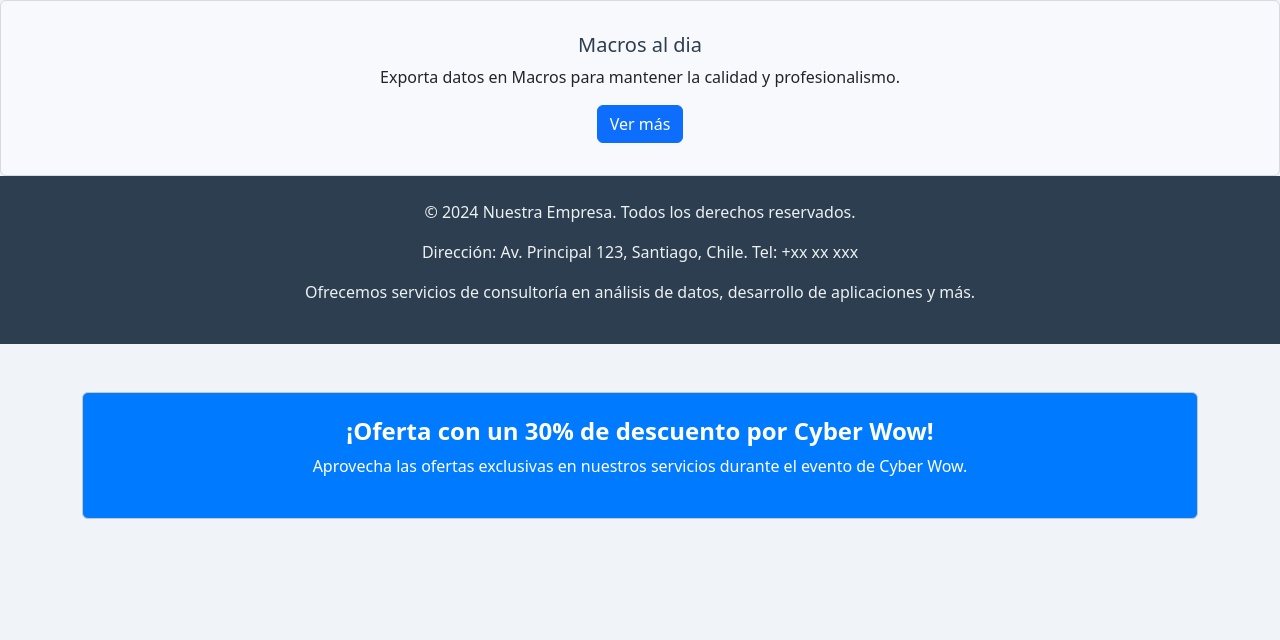
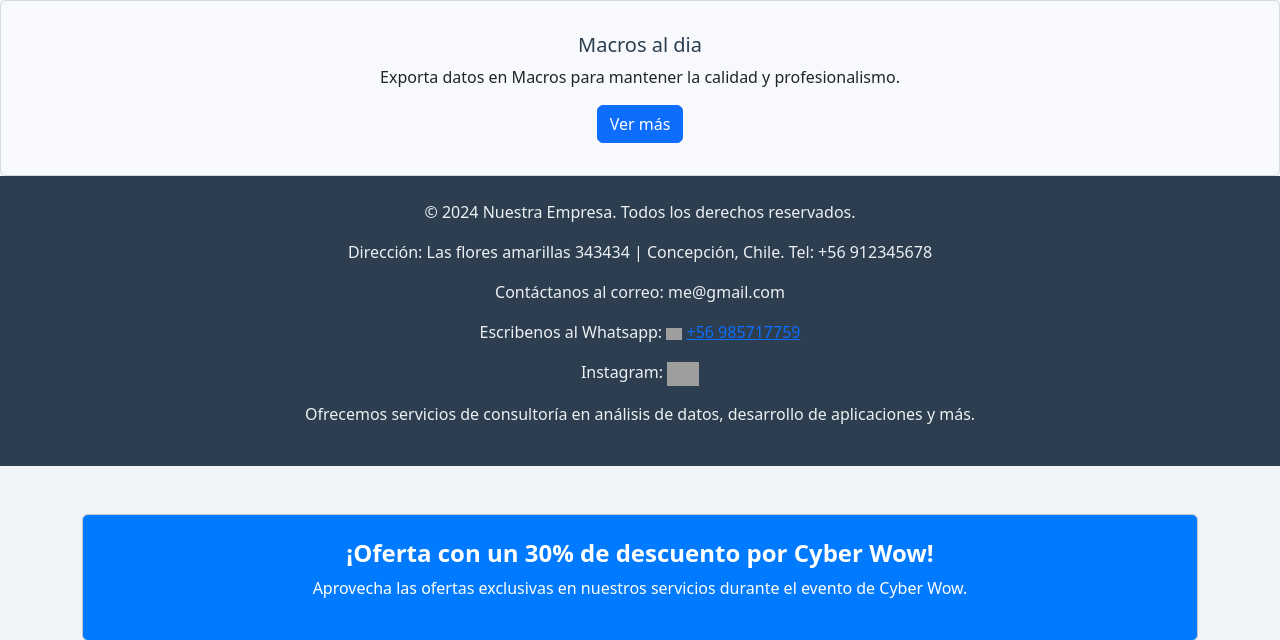
Before and after one commit to Katherinecg07/dta_funtactics, a Django app: page /sheetmaker/macros in a window 1280 px wide. Shown: the part 56-696 px from the top of the page. Run offline with Django 5.2, Linux system fonts and the light colour scheme; grey boxes are pictures that could not be loaded.

Commit message:
Cambios en layout_sheetmaker y views
modificación en layout_sheetmaker.html y views.py de sheetmaker

```diff
--- a/sheetmaker/urls.py
+++ b/sheetmaker/urls.py
@@ -7,5 +7,5 @@ urlpatterns = [ # como excribir url en navegador---> sheetmaker/macros
     path("macros", views.v_macros, name="macros"),
     path("powerbi", views.v_powerbi, name="powerbi"),
     path("analitica", views.v_analitica, name="analitica"),
-
+    # buscar_navegador /funcion/ nombre para ubicar url
 ]
--- a/sheetmaker/views.py
+++ b/sheetmaker/views.py
@@ -3,17 +3,36 @@ from django.http import HttpResponse
 from openpyxl import Workbook
 import datetime
 # Create your views here.
+
+# Declarar una variable
+static_values =  {
+    "direccion": "Las flores amarillas 343434 | Concepción",
+    "telefono": "+56 912345678",
+    "email": " me@gmail.com",
+    "whatsapp": "+56 985717759",
+    "instagram": ""
+}
+
 def index(request):
     return HttpResponse("sheetmaker index")
 
 def v_macros(request): # carpeta en donde se encuentra el html
-    return render(request, "sheetmaker/macros.html")
+    context =  {
+        "static_values": static_values
+    }
+    return render(request, "sheetmaker/macros.html", context)
 
 def v_powerbi(request):
-    return render(request, "sheetmaker/powerbi.html")
+    context =  {
+        "static_values": static_values
+    }
+    return render(request, "sheetmaker/powerbi.html", context)
 
 def v_analitica(request):
-    return render(request, "sheetmaker/analitica.html")
+    context =  {
+        "static_values": static_values
+    }
+    return render(request, "sheetmaker/analitica.html", context)
 
 def v_reporte_xls(request):
     # Crear un libro de Excel
--- a/templates/layout_sheetmaker.html
+++ b/templates/layout_sheetmaker.html
@@ -81,7 +81,20 @@
     <footer class="text-center py-4">
         <div class="container">
             <p>&copy; 2024 Nuestra Empresa. Todos los derechos reservados.</p>
-            <p>Dirección: Av. Principal 123, Santiago, Chile. Tel: +xx xx xxx</p>
+            <p>Dirección: {{ static_values.direccion }}, Chile. Tel: {{ static_values.telefono}}</p>
+            <p>Contáctanos al correo: {{ static_values.email }}</p>
+            <p>Escribenos al Whatsapp:
+                <img src="https://cdn3.iconfinder.com/data/icons/2018-social-media-logotypes/1000/2018_social_media_popular_app_logo-whatsapp-512.png"
+                    alt="imagen" width="16">
+                <a href="https://wa.me/{{ static_values.whatsapp }}"> {{ static_values.whatsapp }}</a>
+            </p>
+            <p>Instagram:
+                <a href="https://www.instagram.com/{{ static_values.instagram }}" target="_blank">
+                    <img width="32"
+                        src="https://cdn1.iconfinder.com/data/icons/2019-social-media/512/social_media-04-256.png"
+                        alt="Instagram">
+                </a>
+            </p>
             <p>Ofrecemos servicios de consultoría en análisis de datos, desarrollo de aplicaciones y más.</p>
         </div>
     </footer>
```
